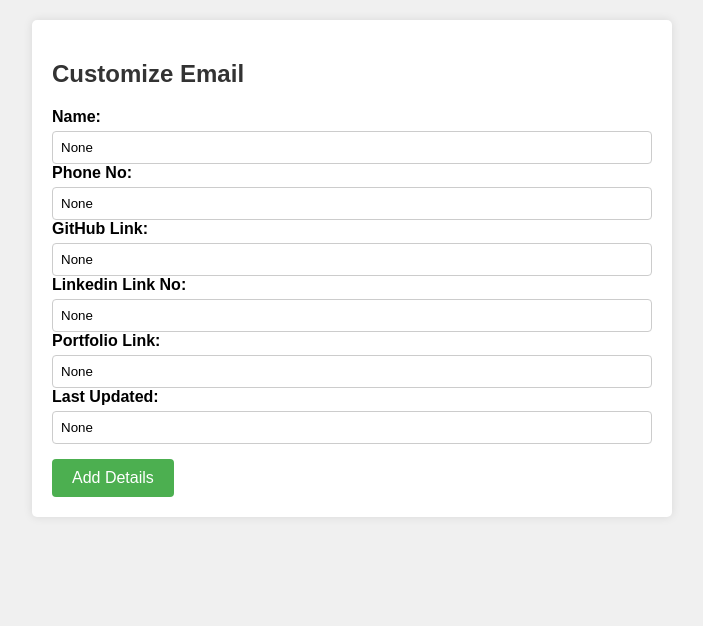
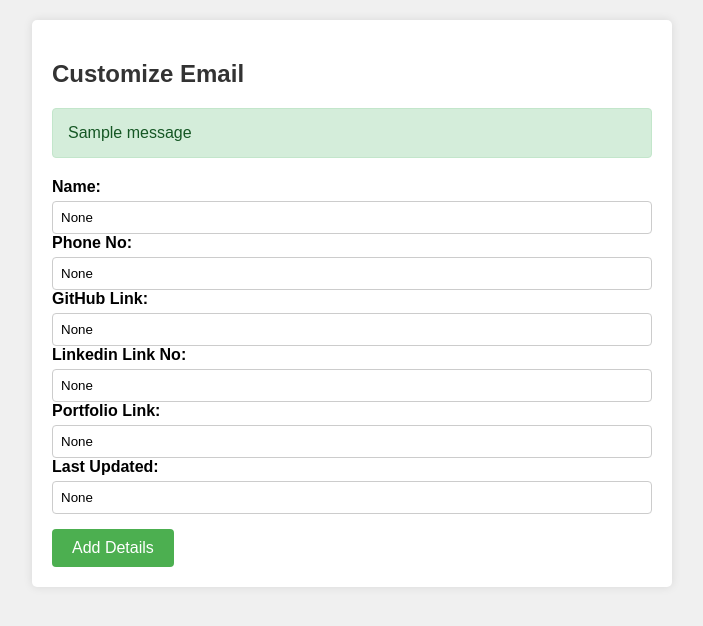
Before and after one commit to Shivam-Shane/cold_calling_on_your_fingertips, a Django app: page /customize_email/ in a window 1280 px wide. Shown: the top 626 px of the page, without its empty margins (288-991 px from the left). Run offline with Django 5.2, Linux system fonts and the light colour scheme; tables that the repository leaves empty hold one stand-in row (values such as "Sample post"); one stand-in notice (Sample message) is shown; data that the repository does not hold is empty.

Commit message:
Added message alerts

```diff
--- a/cold_calling/cold_calling_emails/templates/customize_email.html
+++ b/cold_calling/cold_calling_emails/templates/customize_email.html
@@ -58,10 +58,26 @@
             background-color: #45a049;
         }
 
-        .success-message {
-            color: green;
-            font-weight: bold;
-            margin-bottom: 15px;
+                /* Basic alert styles */
+                .alert {
+            padding: 15px;
+            margin-bottom: 20px;
+            border: 1px solid transparent;
+            border-radius: 4px;
+        }
+
+        /* Success message styles */
+        .alert-success {
+            color: #155724;
+            background-color: #d4edda;
+            border-color: #c3e6cb;
+        }
+
+        /* Error message styles */
+        .alert-error {
+            color: #721c24;
+            background-color: #f8d7da;
+            border-color: #f5c6cb;
         }
     </style>
 </head>
@@ -70,8 +86,14 @@
 <div class="form-container">
     <h2>Customize Email</h2>
 
-    {% if message %}
-        <p class="success-message">{{ message }}</p>
+    {% if messages %}
+    <div>
+        {% for message in messages %}
+            <div class="alert {% if message.tags %}alert-{{ message.tags }}{% endif %}">
+                {{ message }}
+            </div>
+        {% endfor %}
+    </div>
     {% endif %}
 
     <form method="POST" action="{% url 'customize_email' %}">
--- a/cold_calling/cold_calling_emails/views.py
+++ b/cold_calling/cold_calling_emails/views.py
@@ -104,19 +104,24 @@
 
 def customize_email(request):
     if request.method == 'POST':
-        your_name = request.POST['your_name']
-        phone_no = request.POST['phone_no']
-        github_link = request.POST['github_link']
-        linkedin_link = request.POST['linkedin_link']
-        portfolio_link = request.POST['portfolio_link']
-        # Get the resume path from the session
-        resume_path = request.session.get('resume_path')
+        try:
+            your_name = request.POST['your_name']
+            phone_no = request.POST['phone_no']
+            github_link = request.POST['github_link']
+            linkedin_link = request.POST['linkedin_link']
+            portfolio_link = request.POST['portfolio_link']
+            # Get the resume path from the session
+            resume_path = request.session.get('resume_path')
 
-        # Update the email details
-        get_email_details_object.update_email_details(your_name, phone_no, github_link, linkedin_link, portfolio_link, resume_path)
-
-        # Redirect to the same view after saving to refresh the data
-        return redirect('customize_email')
+            # Update the email details
+            get_email_details_object.update_email_details(your_name, phone_no, github_link, linkedin_link, portfolio_link, resume_path)
+            messages.success(request, 'Details updated successfully!')
+            # Redirect to the same view after saving to refresh the data
+            return redirect('customize_email')
+        except Exception as e:
+            logging.error(f"Error occurred while updating email details: {e}")
+            messages.error(request, "Failed to update email details.")
+            return redirect('customize_email')
 
     # If not POST, fetch the current details
     result = get_email_details_object.get_email_content()
```
